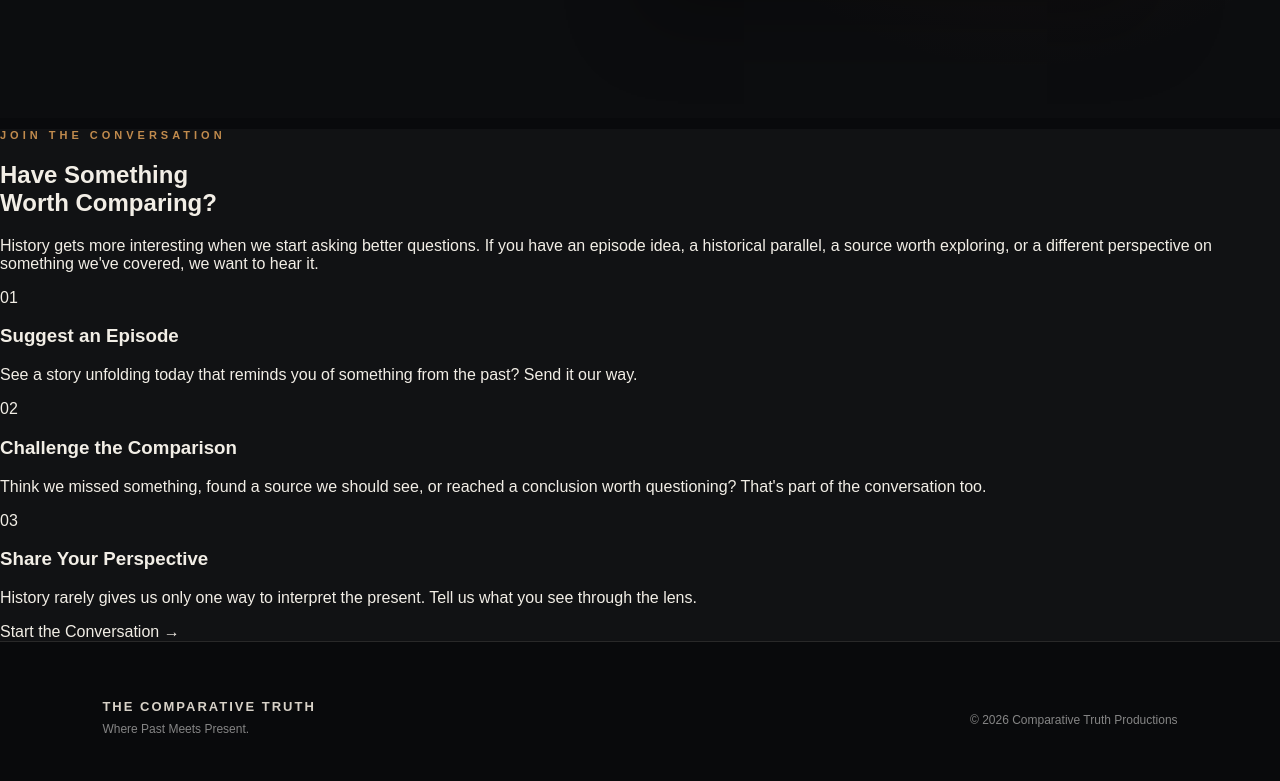
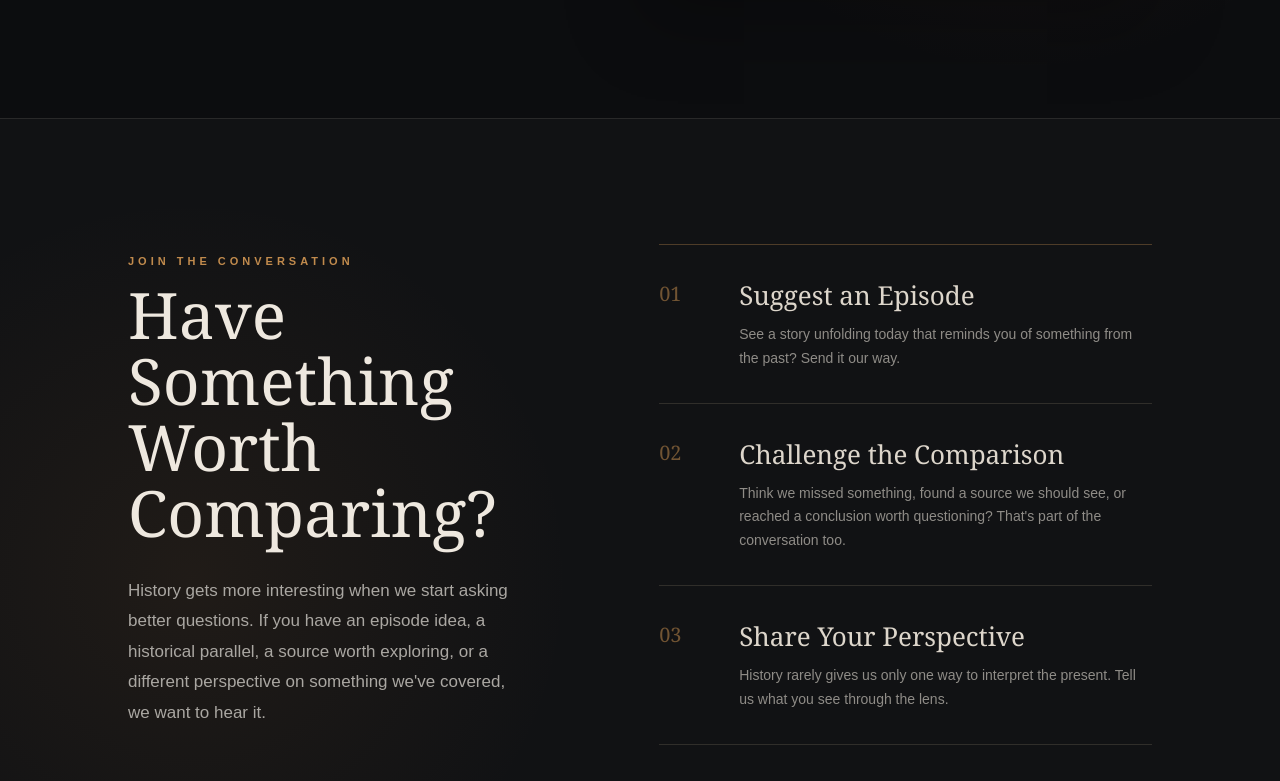
Before and after one commit to RyanTCT/the-comparative-truth, a Next.js app: page / in a window 1280 px wide. Shown: the part 3271-4052 px from the top of the page. Built offline with nearby package versions, Linux system fonts and the light colour scheme.

Commit message:
Add contact section styles to globals.css

```diff
--- a/app/globals.css
+++ b/app/globals.css
@@ -1639,3 +1639,192 @@ footer p {
   }
 
 }
+/* =========================
+   CONTACT
+   ========================= */
+
+.contact {
+  position: relative;
+  overflow: hidden;
+
+  padding: 125px 10%;
+
+  border-top: 1px solid #292929;
+
+  background:
+    radial-gradient(
+      circle at 15% 55%,
+      rgba(166, 109, 54, 0.10),
+      transparent 32%
+    ),
+    #111214;
+}
+
+.contact-container {
+  width: 100%;
+  max-width: 1450px;
+
+  margin: 0 auto;
+
+  display: grid;
+  grid-template-columns: 0.9fr 1.1fr;
+
+  gap: clamp(70px, 10vw, 150px);
+
+  align-items: start;
+}
+
+
+/* CONTACT INTRO */
+
+.contact-intro h2 {
+  margin: 15px 0 30px;
+
+  font-family: Georgia, "Times New Roman", serif;
+
+  font-size: clamp(44px, 5vw, 72px);
+  font-weight: 400;
+
+  line-height: 1.03;
+
+  color: #eee8df;
+}
+
+.contact-intro > p:not(.section-label) {
+  max-width: 570px;
+
+  margin: 0;
+
+  color: #aaa7a2;
+
+  font-size: 17px;
+  line-height: 1.8;
+}
+
+
+/* CONTACT OPTIONS */
+
+.contact-options {
+  border-top: 1px solid rgba(193, 139, 77, 0.35);
+}
+
+.contact-item {
+  display: grid;
+
+  grid-template-columns: 55px 1fr;
+
+  gap: 25px;
+
+  padding: 32px 0;
+
+  border-bottom: 1px solid #302e2a;
+}
+
+.contact-number {
+  padding-top: 3px;
+
+  font-family: Georgia, "Times New Roman", serif;
+
+  font-size: 20px;
+
+  color: rgba(193, 139, 77, 0.55);
+}
+
+.contact-item h3 {
+  margin: 0 0 10px;
+
+  font-family: Georgia, "Times New Roman", serif;
+
+  font-size: 26px;
+  font-weight: 400;
+
+  color: #ddd6cb;
+}
+
+.contact-item p {
+  max-width: 620px;
+
+  margin: 0;
+
+  color: #8f8c87;
+
+  font-size: 14px;
+  line-height: 1.7;
+}
+
+
+/* CONTACT BUTTON */
+
+.contact-button {
+  display: inline-block;
+
+  margin-top: 38px;
+
+  padding: 16px 22px;
+
+  border: 1px solid #a66d36;
+
+  color: #d6a267;
+
+  font-size: 10px;
+  font-weight: 700;
+
+  text-transform: uppercase;
+  letter-spacing: 1.8px;
+
+  transition:
+    background 0.2s ease,
+    color 0.2s ease;
+}
+
+.contact-button:hover {
+  background: #a66d36;
+
+  color: #ffffff;
+}
+
+
+/* =========================
+   CONTACT MOBILE
+   ========================= */
+
+@media (max-width: 900px) {
+
+  .contact {
+    padding: 95px 8%;
+  }
+
+  .contact-container {
+    grid-template-columns: 1fr;
+
+    gap: 60px;
+
+    max-width: 650px;
+  }
+
+}
+
+
+@media (max-width: 500px) {
+
+  .contact {
+    padding: 75px 6%;
+  }
+
+  .contact-intro h2 {
+    font-size: 42px;
+  }
+
+  .contact-item {
+    grid-template-columns: 40px 1fr;
+
+    gap: 18px;
+
+    padding: 27px 0;
+  }
+
+  .contact-item h3 {
+    font-size: 23px;
+  }
+
+}
```
